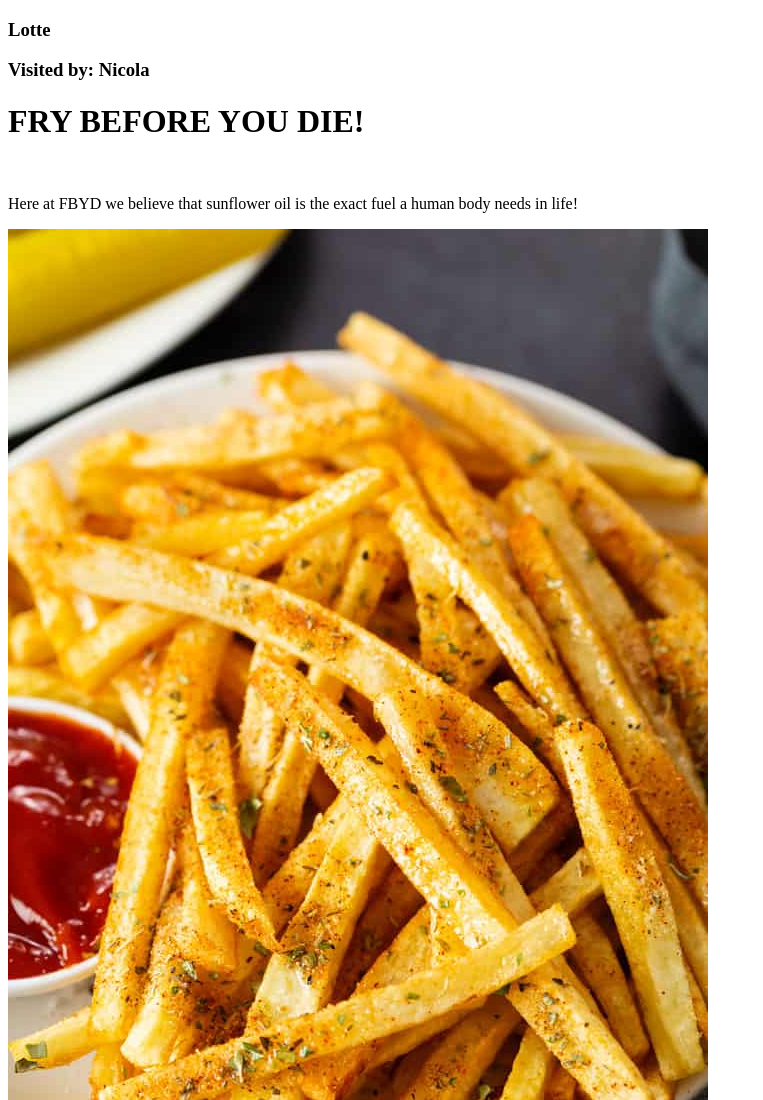
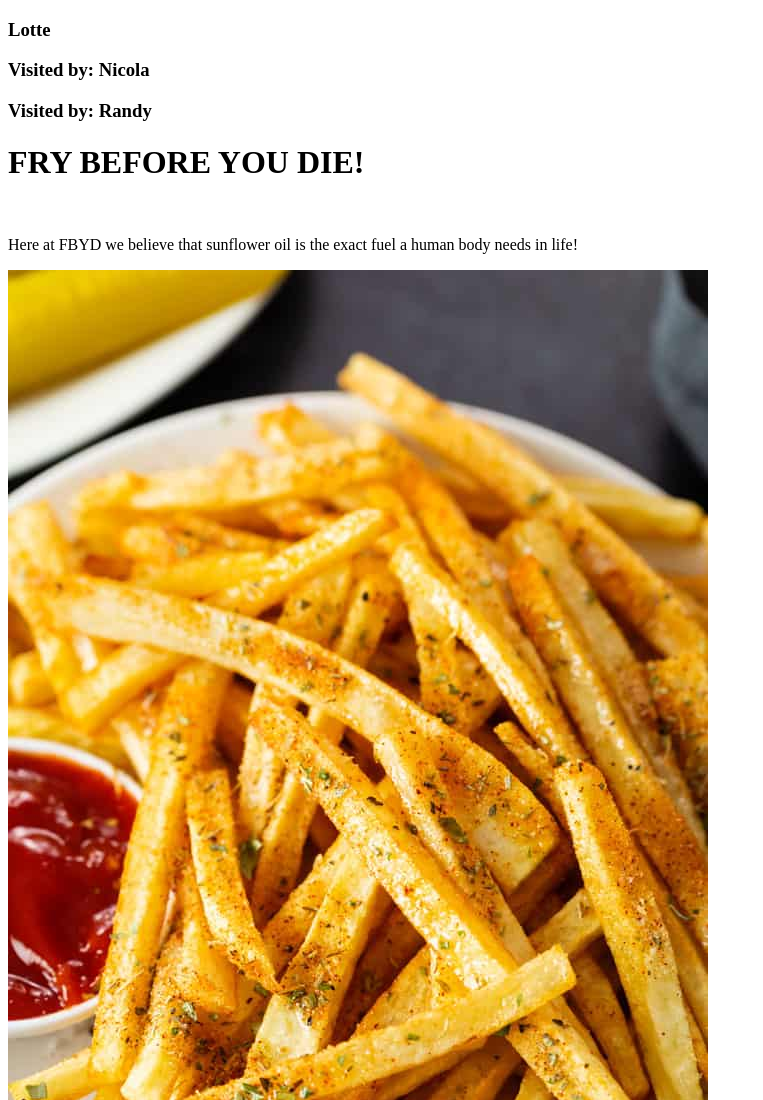
Before and after one commit to ranzo80/prj1-repository, a plain HTML site: page index.html in a window 1280 px wide. Shown: the top 1100 px of the page, without its empty margins (0-763 px from the left). Drawn offline with Linux system fonts and the light colour scheme.

Commit message:
Added Visited by Randy

```diff
--- a/index.html
+++ b/index.html
@@ -10,6 +10,7 @@
 <body>
  <h3> Lotte</h3>
 	<h3> Visited by: Nicola</h3>
+	 <h3> Visited by: Randy </h3>
 
 
   <h1> FRY BEFORE YOU DIE! </h1> <br>
```
